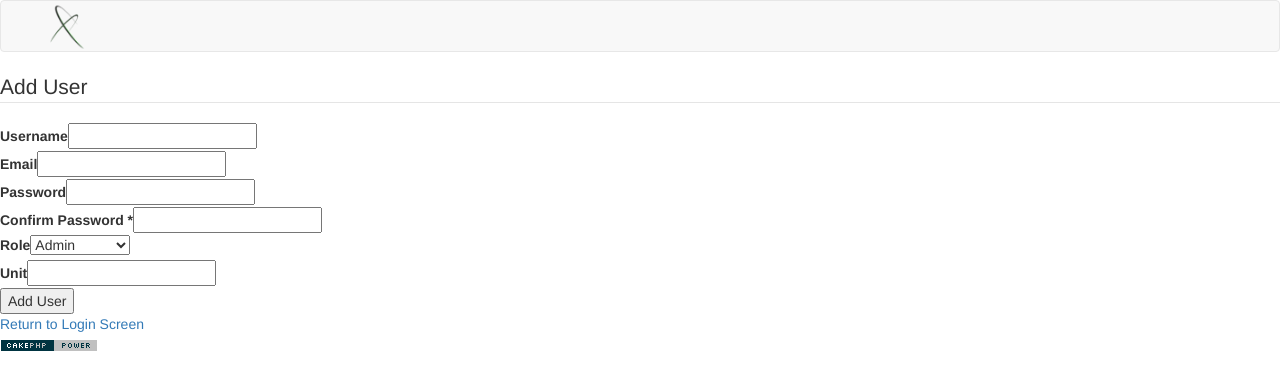
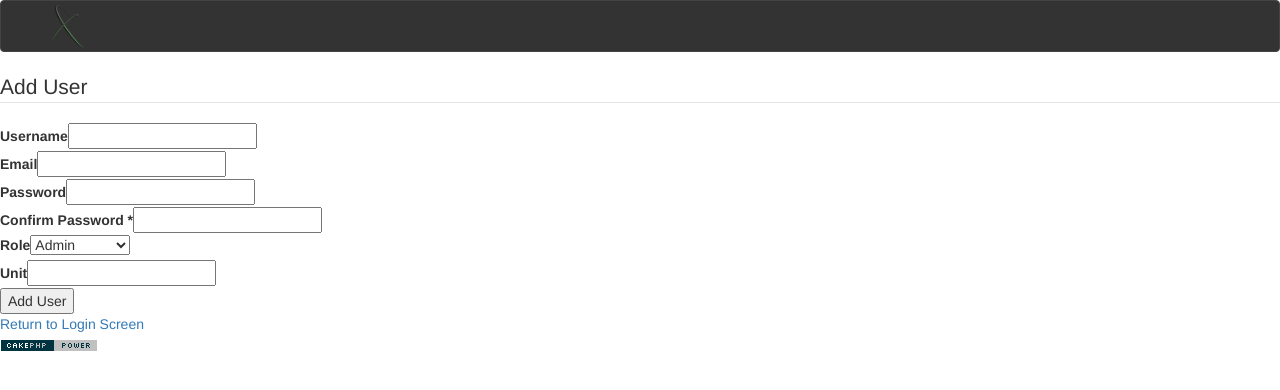
Before and after one commit to herrhorace/Techlog, a CakePHP app: the page made by app/View/Users/add.ctp in a window 1280 px wide. Shown: the top 390 px of the page. Run offline with PHP 8.4 and a stand-in for CakePHP, Linux system fonts and the light colour scheme; the template is opened without the code that fills it, so the values that code supplies are empty; form fields are guessed from the names that the template uses; some libraries are stand-ins or nearby versions.

Commit message:
color scheme
changed topbar and sidebar color scheme

```diff
--- a/app/webroot/css/default.css
+++ b/app/webroot/css/default.css
@@ -17,8 +17,8 @@
 }
 
 .navbar-default {
-    background-color: #fff;
-    border-color: #e7e7e7;
+    background-color: #333 !important;
+    border-color: #444 !important;
 }
 
 .pro-img {
```
Also changed, not shown: app/webroot/css/sb-admin.css (+18 -1 lines), 11 other files.
